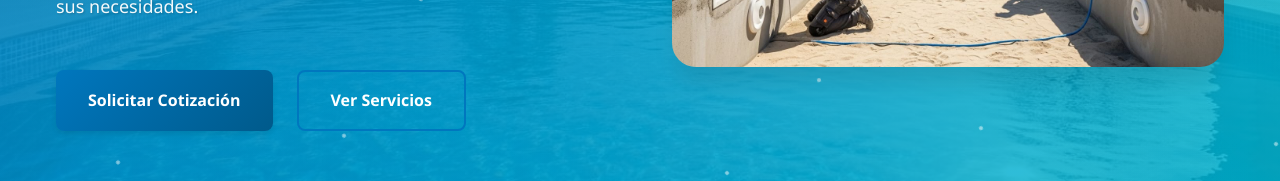
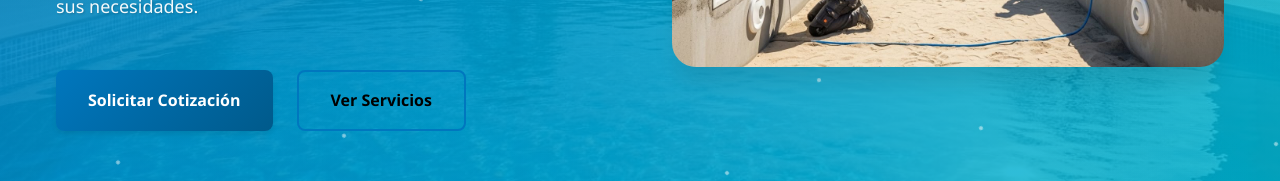
Before and after one commit to alfredosalgado/piscinasaqua, a plain HTML site: page index.html in a window 1280 px wide. Shown: the part 520-701 px from the top of the page. Drawn offline with Linux system fonts and the light colour scheme.

Commit message:
arreglos17

```diff
--- a/assets/css/style.css
+++ b/assets/css/style.css
@@ -286,7 +286,7 @@ a:hover {
 
 .btn-secondary {
   background: transparent;
-  color: white;
+  color: black;
   border: 2px solid var(--primary-color);
 }
 
@@ -823,9 +823,7 @@ a:hover {
 
 .icon-instagram::before {
   content: "📷";
-}
-
-/* ===
+}/* ===
 == BOTONES FLOTANTES ===== */
 .floating-buttons {
   position: fixed;
@@ -910,13 +908,11 @@ a:hover {
     height: 0;
     opacity: 1;
   }
-
   70% {
     width: 80px;
     height: 80px;
     opacity: 0.3;
   }
-
   100% {
     width: 100px;
     height: 100px;
@@ -930,7 +926,6 @@ a:hover {
     opacity: 0;
     transform: translateY(20px);
   }
-
   to {
     opacity: 1;
     transform: translateY(0);
@@ -962,13 +957,11 @@ a:hover {
     height: 0;
     opacity: 1;
   }
-
   70% {
     width: 60px;
     height: 60px;
     opacity: 0.3;
   }
-
   100% {
     width: 80px;
     height: 80px;
```
Also changed, not shown: assets/img/galeria/Proyecto Colina/3.jpg, assets/img/galeria/Proyecto Colina/4.jpg, assets/img/galeria/Proyecto Colina/5.jpg, assets/img/galeria/Proyecto Doñihue/2.jpg, assets/img/galeria/Proyecto Requinoa/1.jpg, assets/img/galeria/Proyecto Requinoa/2.jpg, assets/img/galeria/Proyecto Requinoa/3.jpg, assets/img/galeria/Proyecto Requinoa/4.jpg, assets/img/galeria/Proyecto Vitacura/1.jpg.
